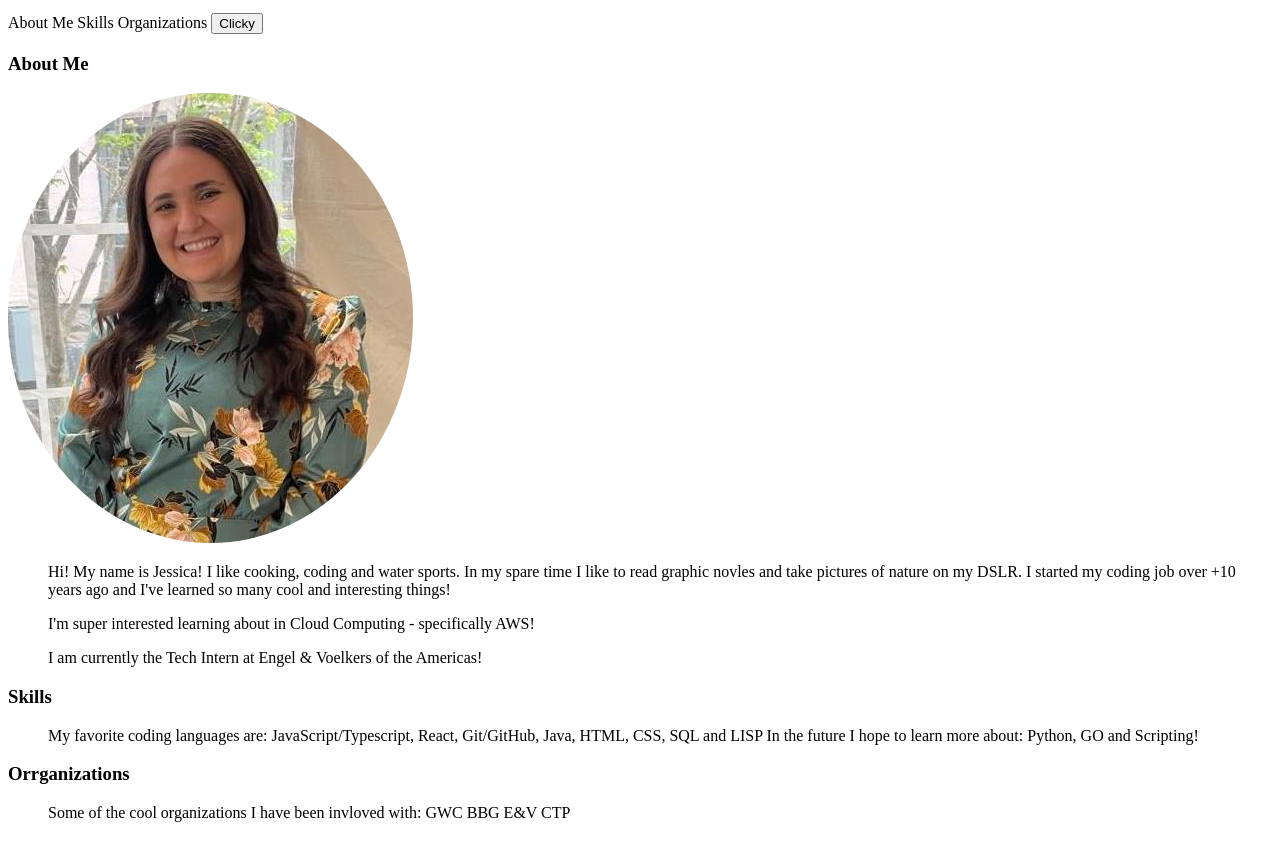
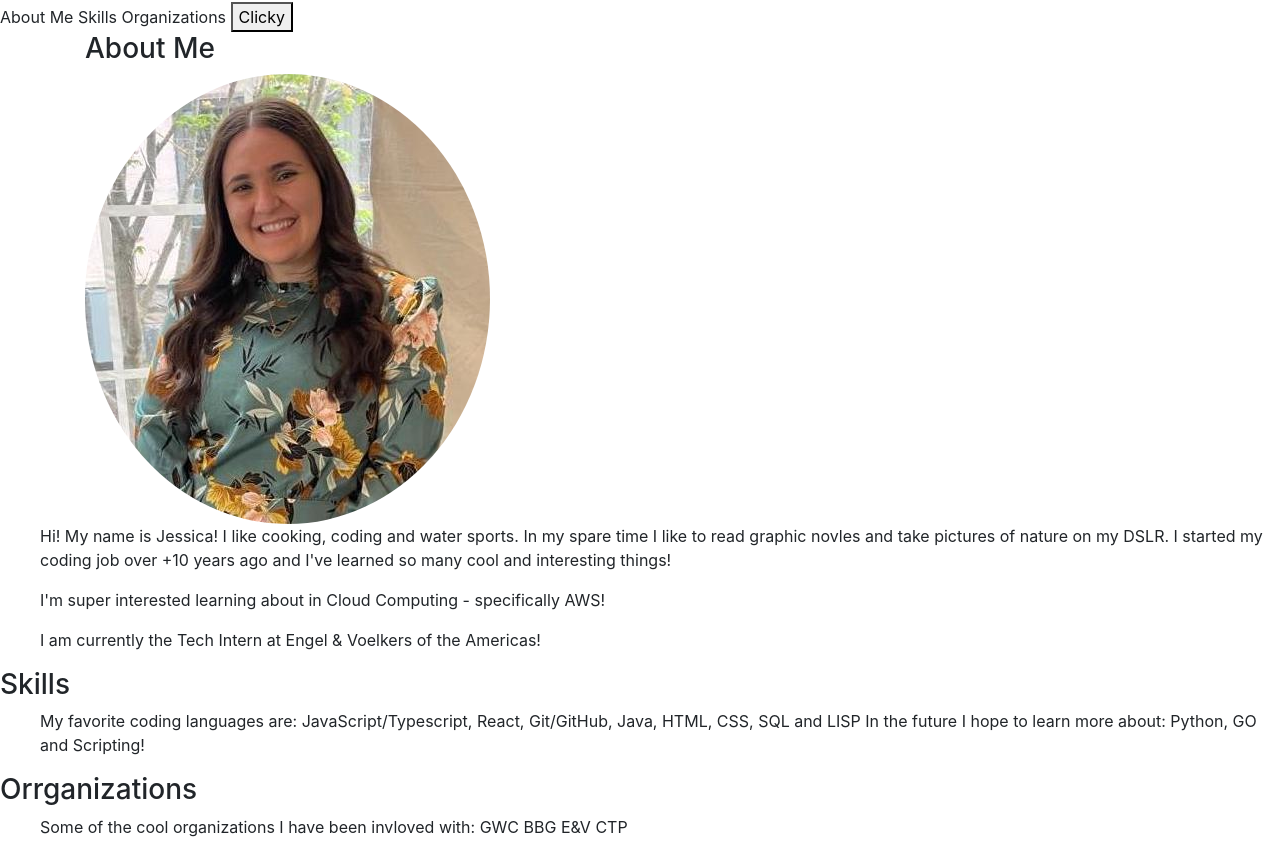
Before and after one commit to JessicaPlotsker/porfolio-website, a plain HTML site: page index.html in a window 1280 px wide. Shown: the part 54-909 px from the top of the page. Drawn offline with nearby package versions, Linux system fonts and the light colour scheme.

Commit message:
adding more edits

```diff
--- a/index.html
+++ b/index.html
@@ -1,9 +1,14 @@
 <!DOCTYPE html>
 <html lang="en">
+
 <head>
     <meta charset="UTF-8" />
-    <link rel="stylesheet" href="assets/style.css">
+    <link rel="stylesheet" href="assets/style.css" type="text/css">
+    <link rel="stylesheet" href="https://cdn.jsdelivr.net/npm/bootstrap@4.5.3/dist/css/bootstrap.min.css"
+        integrity="sha384-TX8t27EcRE3e/ihU7zmQxVncDAy5uIKz4rEkgIXeMed4M0jlfIDPvg6uqKI2xXr2">
+        <!-- crossorigin="anonymous">  -->
 </head>
+
 <body>
 
     <nav>
@@ -20,11 +25,18 @@
         </button>
 
     </nav>
-
-    <h3>About Me</h3>  <img class='about-pic' src="assets/Jessica_Plotsker_Pic_copy.jpeg" alt="about-me-picture">
+<div class="container">
+    <div class="row">
+        <div class="col-6">
+    <h3>About Me</h3>
+    <img class='about-pic' src="assets/Jessica_Plotsker_Pic_copy.jpeg" alt="about-me-picture">
+</div>
+</div>
+</div>
     <ul>
         <div>
-                        <p>Hi! My name is Jessica! I like cooking, coding and water sports. In my spare time I like to read graphic novles and take pictures of nature on my DSLR.
+            <p>Hi! My name is Jessica! I like cooking, coding and water sports. In my spare time I like to read graphic
+                novles and take pictures of nature on my DSLR.
                 I started my coding job over +10 years ago and I've learned so many cool and interesting things!</p>
             <p>I'm super interested learning about in Cloud Computing - specifically AWS! </p>
             <p>I am currently the Tech Intern at Engel & Voelkers of the Americas! </p>
@@ -42,7 +54,7 @@
     <ul>
         <div>
             Some of the cool organizations I have been invloved with:
-                    GWC     BBG     E&V     CTP
+            GWC BBG E&V CTP
             <!-- https://girlswhocode.com/    -->
             <!-- https://www.builtbygirls.com/ -->
             <!-- https://cunytechprep.nyc/ -->
@@ -52,4 +64,5 @@
     </ul>
 
 </body>
+
 </html>
```
Lines whose indentation alone changed are shown as unchanged.
